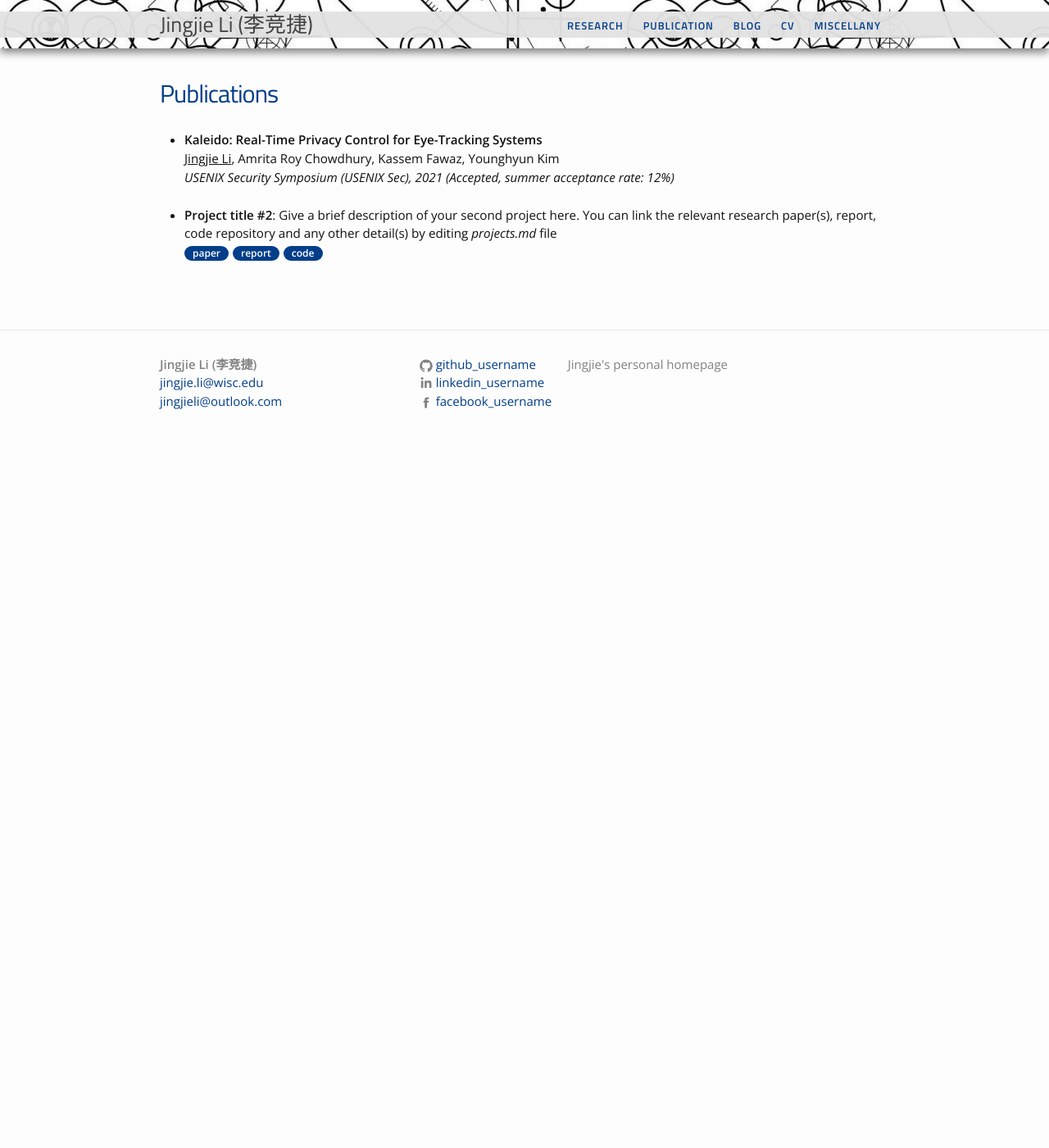
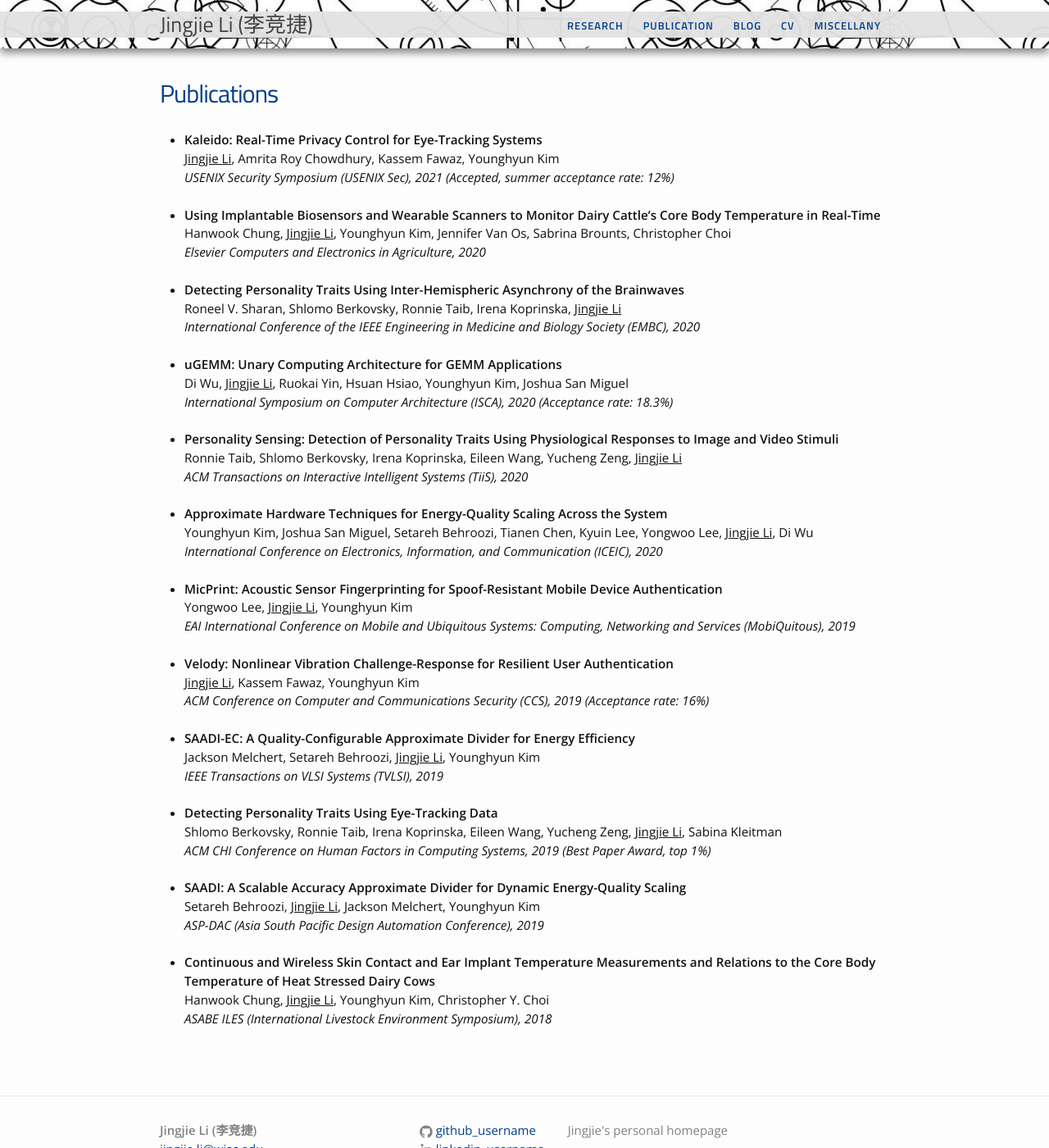
Before and after one commit to jingjieli95/jingjieli95.github.io, a Jekyll site: the page built from projects.md, in a window 1280 px wide and 1400 px high. Shown: the whole window at 82% size. Built offline with Jekyll 4.4.1, drawn with Linux system fonts in a browser that asks for light colours.

Commit message:
Update projects.md

```diff
--- a/projects.md
+++ b/projects.md
@@ -11,12 +11,50 @@ title: Publications
 		<b>Kaleido: Real-Time Privacy Control for Eye-Tracking Systems</b><br> <u>Jingjie Li</u>, Amrita Roy Chowdhury, Kassem Fawaz, Younghyun Kim <br>
 		<em>USENIX Security Symposium (USENIX Sec), 2021 (Accepted, summer acceptance rate: 12%)</em><br>
 	</li><br>
-
 	<li>
-		<b>Project title #2</b>: Give a brief description of your second project here. You can link the relevant research paper(s), report, code repository and any other detail(s) by editing <i>projects.md</i> file<br>
-		<a href=""><div class="color-button">paper</div></a><a href="project_1.pdf"><div class="color-button">report</div></a><a href=""><div class="color-button">code</div></a>
+		<b>Using Implantable Biosensors and Wearable Scanners to Monitor Dairy Cattle’s Core Body Temperature in Real-Time</b><br> Hanwook Chung, <u>Jingjie Li</u>, Younghyun Kim, Jennifer Van Os, Sabrina Brounts, Christopher Choi <br>
+		<em>Elsevier Computers and Electronics in Agriculture, 2020</em><br>
 	</li><br>
-
+	<li>
+		<b>Detecting Personality Traits Using Inter-Hemispheric Asynchrony of the Brainwaves</b><br> Roneel V. Sharan, Shlomo Berkovsky, Ronnie Taib, Irena Koprinska, <u>Jingjie Li</u> <br>
+		<em>International Conference of the IEEE Engineering in Medicine and Biology Society (EMBC), 2020</em><br>
+	</li><br>
+	<li>
+		<b>uGEMM: Unary Computing Architecture for GEMM Applications</b><br> Di Wu, <u>Jingjie Li</u>, Ruokai Yin, Hsuan Hsiao, Younghyun Kim, Joshua San Miguel <br>
+		<em>International Symposium on Computer Architecture (ISCA), 2020 (Acceptance rate: 18.3%)</em><br>
+	</li><br>
+	<li>
+		<b>Personality Sensing: Detection of Personality Traits Using Physiological Responses to Image and Video Stimuli</b><br> Ronnie Taib, Shlomo Berkovsky, Irena Koprinska, Eileen Wang, Yucheng Zeng, <u>Jingjie Li</u> <br>
+		<em>ACM Transactions on Interactive Intelligent Systems (TiiS), 2020 </em><br>
+	</li><br>
+	<li>
+		<b>Approximate Hardware Techniques for Energy-Quality Scaling Across the System</b><br> Younghyun Kim, Joshua San Miguel, Setareh Behroozi, Tianen Chen, Kyuin Lee, Yongwoo Lee, <u>Jingjie Li</u>, Di Wu <br>
+		<em>International Conference on Electronics, Information, and Communication (ICEIC), 2020 </em><br>
+	</li><br>
+	<li>
+		<b>MicPrint: Acoustic Sensor Fingerprinting for Spoof-Resistant Mobile Device Authentication</b><br> Yongwoo Lee, <u>Jingjie Li</u>, Younghyun Kim <br>
+		<em>EAI International Conference on Mobile and Ubiquitous Systems: Computing, Networking and Services (MobiQuitous), 2019 </em><br>
+	</li><br>
+	<li>
+		<b>Velody: Nonlinear Vibration Challenge-Response for Resilient User Authentication</b><br> <u>Jingjie Li</u>, Kassem Fawaz, Younghyun Kim <br>
+		<em>ACM Conference on Computer and Communications Security (CCS), 2019 (Acceptance rate: 16%) </em><br>
+	</li><br>
+	<li>
+		<b>SAADI-EC: A Quality-Configurable Approximate Divider for Energy Efficiency</b><br> Jackson Melchert, Setareh Behroozi, <u>Jingjie Li</u>, Younghyun Kim <br>
+		<em>IEEE Transactions on VLSI Systems (TVLSI), 2019 </em><br>
+	</li><br>
+	<li>
+		<b>Detecting Personality Traits Using Eye-Tracking Data</b><br> Shlomo Berkovsky, Ronnie Taib, Irena Koprinska, Eileen Wang, Yucheng Zeng, <u>Jingjie Li</u>, Sabina Kleitman <br>
+		<em>ACM CHI Conference on Human Factors in Computing Systems, 2019 (Best Paper Award, top 1%) </em><br>
+	</li><br>
+	<li>
+		<b>SAADI: A Scalable Accuracy Approximate Divider for Dynamic Energy-Quality Scaling</b><br> Setareh Behroozi, <u>Jingjie Li</u>, Jackson Melchert, Younghyun Kim <br>
+		<em>ASP-DAC (Asia South Pacific Design Automation Conference), 2019 </em><br>
+	</li><br>
+	<li>
+		<b>Continuous and Wireless Skin Contact and Ear Implant Temperature Measurements and Relations to the Core Body Temperature of Heat Stressed Dairy Cows</b><br> Hanwook Chung, <u>Jingjie Li</u>, Younghyun Kim, Christopher Y. Choi <br>
+		<em>ASABE ILES (International Livestock Environment Symposium), 2018 </em><br>
+	</li><br>
 </ul>
 
 <!--
```
